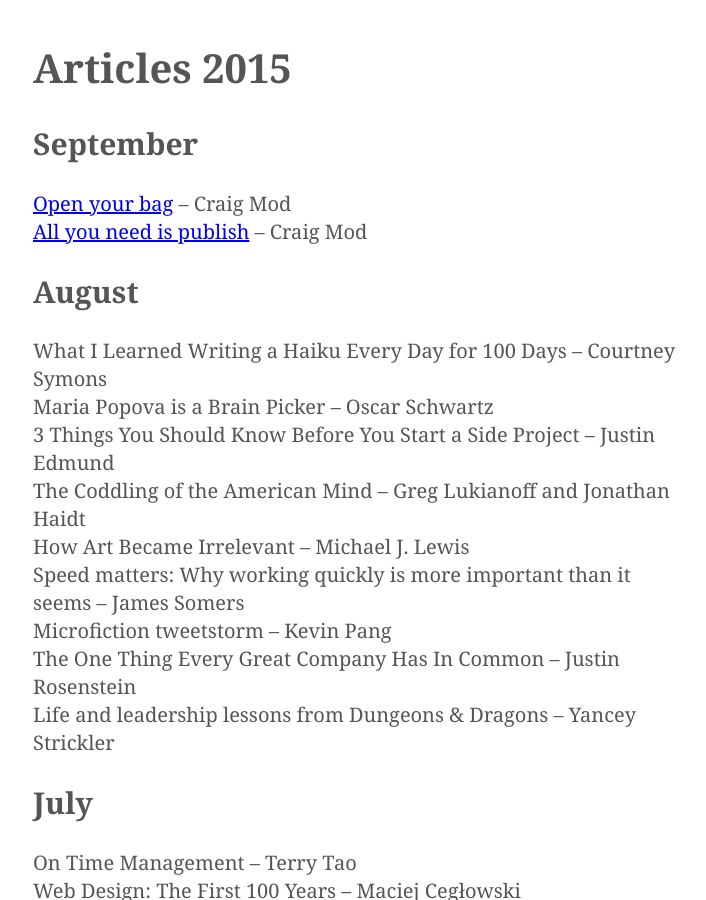
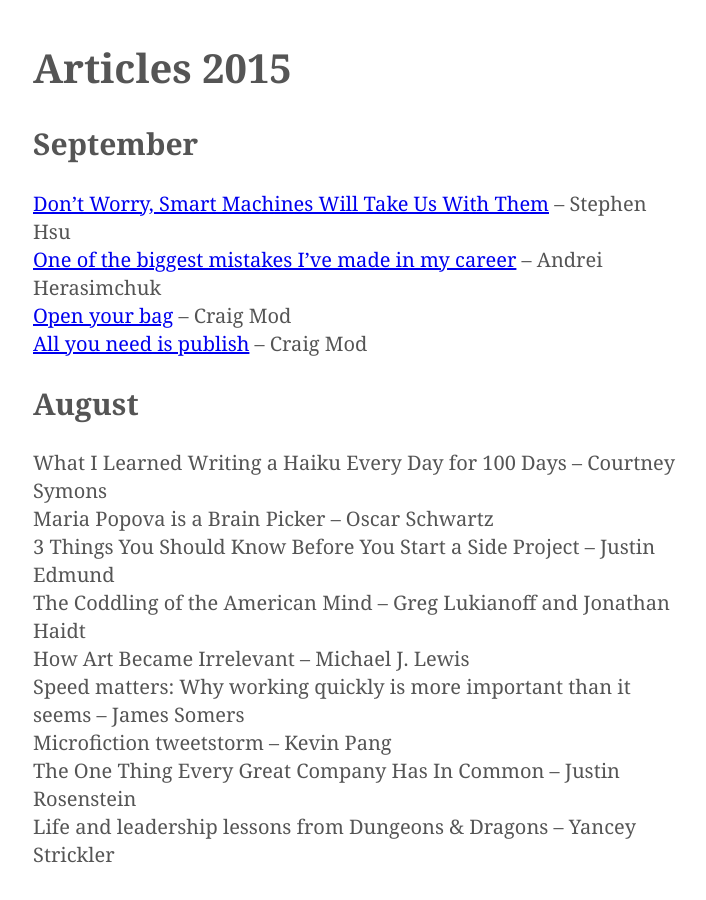
Before and after one commit to kmcgillivray/librarie, a Jekyll site: the page built from articles/2015.md, in a window 1280 px wide and 900 px high. Shown: the whole window, without its empty margins (282-988 px from the left). Built offline with Jekyll 4.4.1, drawn with Linux system fonts in a browser that asks for light colours.

Commit message:
Add articles

```diff
--- a/articles/2015.md
+++ b/articles/2015.md
@@ -5,6 +5,8 @@ title: Articles 2015
 
 ## September
 
+* [Don’t Worry, Smart Machines Will Take Us With Them](http://nautil.us/issue/28/2050/dont-worry-smart-machines-will-take-us-with-them) – Stephen Hsu
+* [One of the biggest mistakes I’ve made in my career](https://medium.com/twenty-years-in-the-valley/one-of-the-biggest-mistakes-i-ve-made-in-my-career-72bf27c538b4) – Andrei Herasimchuk
 * [Open your bag](https://medium.com/message/open-your-bag-315b66770bc1) – Craig Mod
 * [All you need is publish](https://medium.com/message/this-is-how-we-publish-b050172dcb05) – Craig Mod
 
```
Also changed, not shown: favorites.md (+1 -0 lines).
